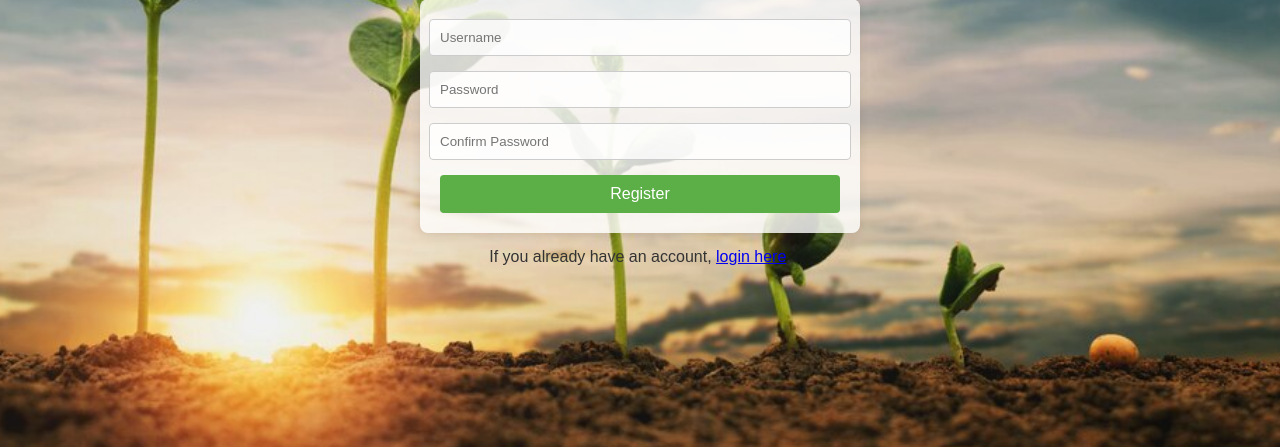
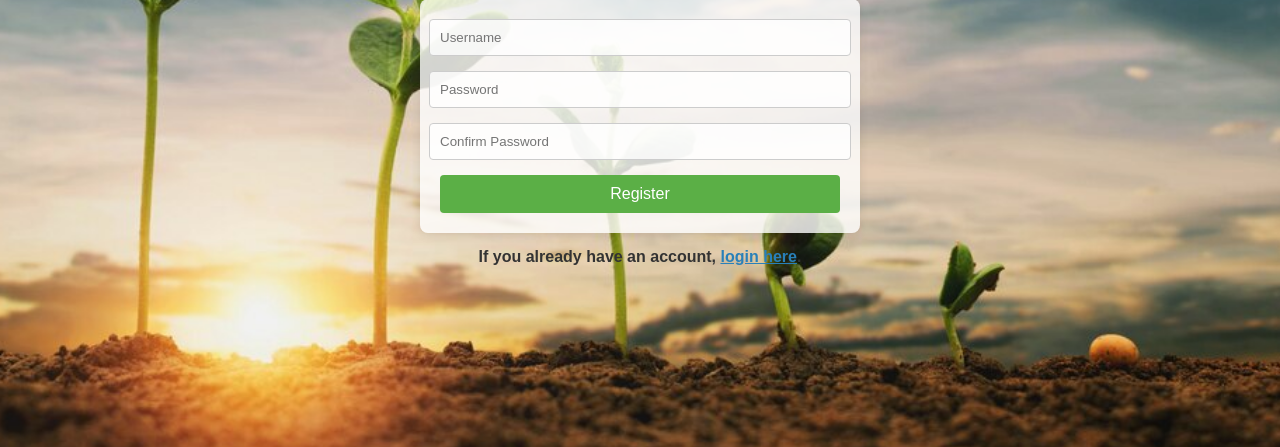
Before and after one commit to LuckyHlungwani/capstone-project-18, a Flask app: page /register in a window 1280 px wide. Shown: the part 299-746 px from the top of the page. Run offline with Flask 3, Linux system fonts and the light colour scheme.

Commit message:
Update register.html

```diff
--- a/templates/register.html
+++ b/templates/register.html
@@ -36,7 +36,6 @@
             display: flex;
             flex-direction: column;
             align-items: center;
-            /* Center form content */
         }
 
         label {
@@ -46,7 +45,6 @@
             margin-bottom: 8px;
             font-weight: bold;
             max-width: 400px;
-            /* Ensure label doesn't exceed form width */
         }
 
         input[type="text"],
@@ -58,7 +56,6 @@
             border-radius: 4px;
             background-color: rgba(255, 255, 255, 0.8);
             max-width: 400px;
-            /* Align with label width */
         }
 
         button {
@@ -71,7 +68,6 @@
             width: 100%;
             font-size: 16px;
             max-width: 400px;
-            /* Ensure button aligns with inputs */
         }
 
         button:hover {
@@ -81,9 +77,12 @@
         p {
             margin-top: 15px;
             text-align: center;
+            font-weight: bold;
+        }
+        a {
+            color: #2980b9;
         }
 
-        /* Media query for smaller devices */
         @media (max-width: 768px) {
             form {
                 width: 90%;
@@ -126,7 +125,6 @@
     <input type="text" name="username" placeholder="Username" required>
     <input type="password" name="password" placeholder="Password" required>
     <input type="password" name="confirm_password" placeholder="Confirm Password" required>
-    <!-- <input type="file" name="profile_pic" accept="image/*" required> -->
     <button type="submit">Register</button>
 </form>
 
@@ -146,7 +144,6 @@
     {% endwith %}
 
     <script>
-        // Show the flash message if it exists and hide it after 3 seconds
         window.onload = function () {
             var flashMessage = document.getElementById('flash-message');
             if (flashMessage) {
```
